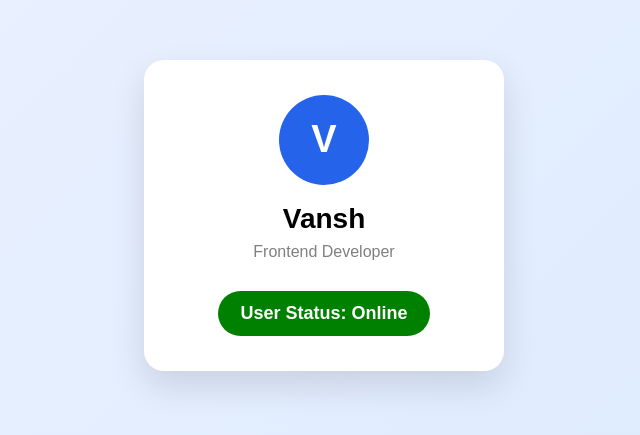
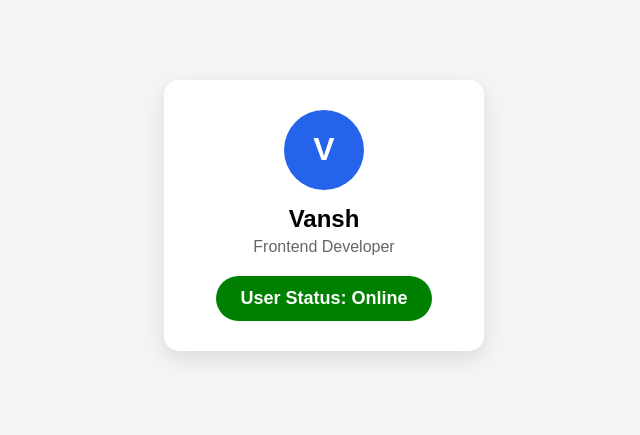
Before and after one commit to vansh-frontend/User-Status-express, a website: page public/index.html in a window 1280 px wide. Shown: the part 185-620 px from the top of the page, without its empty margins (316-956 px from the left). Drawn offline with Linux system fonts and the light colour scheme.

Commit message:
user-status

```diff
--- a/public/style.css
+++ b/public/style.css
@@ -9,29 +9,27 @@ body {
   display: flex;
   justify-content: center;
   align-items: center;
-  background: linear-gradient(135deg, #edf2ff, #dbeafe);
-  font-family: Arial, Helvetica, sans-serif;
+  background: #f3f4f6;
+  font-family: Arial, sans-serif;
 }
 
-
 .user-card {
-  width: 360px;
-  padding: 35px;
+  width: 320px;
+  padding: 30px;
   background: #fff;
-  border-radius: 20px;
+  border-radius: 15px;
   text-align: center;
-  box-shadow: 0 15px 35px rgba(0, 0, 0, 0.12);
+  box-shadow: 0 8px 20px rgba(0, 0, 0, 0.1);
 }
 
-
 .avatar {
-  width: 90px;
-  height: 90px;
-  margin: auto;
+  width: 80px;
+  height: 80px;
+  margin: 0 auto;
   border-radius: 50%;
   background: #2563eb;
-  color: white;
-  font-size: 38px;
+  color: #fff;
+  font-size: 32px;
   font-weight: bold;
   display: flex;
   justify-content: center;
@@ -39,52 +37,31 @@ body {
 }
 
 .user-card h2 {
-  margin-top: 18px;
-  font-size: 28px;
+  margin: 15px 0 5px;
 }
 
 .user-card p {
-  margin-top: 8px;
-  color: gray;
-  font-size: 16px;
+  color: #666;
+  margin-bottom: 20px;
 }
 
-
 #status {
-  margin: 30px auto 0;
-  width: fit-content;
-  min-width: 170px;
-  padding: 12px 22px;
-  border-radius: 999px;
-  display: flex;
-  justify-content: center;
-  align-items: center;
-  gap: 10px;
-  color: white;
+  display: inline-block;
+  padding: 12px 24px;
+  border-radius: 25px;
+  color: #fff;
   font-size: 18px;
   font-weight: bold;
-  transition: .3s;
+  transition: 0.3s;
 }
 
-/* Dot */
-
-.dot {
-  width: 12px;
-  height: 12px;
-  border-radius: 50%;
-  background: white;
-}
-
-
-
 .online {
-  background: #16a34a;
+  background: #22c55e;
 }
 
 .offline {
-  background: #dc2626;
+  background: #ef4444;
 }
-
 
 #status:hover {
   transform: scale(1.05);
```
